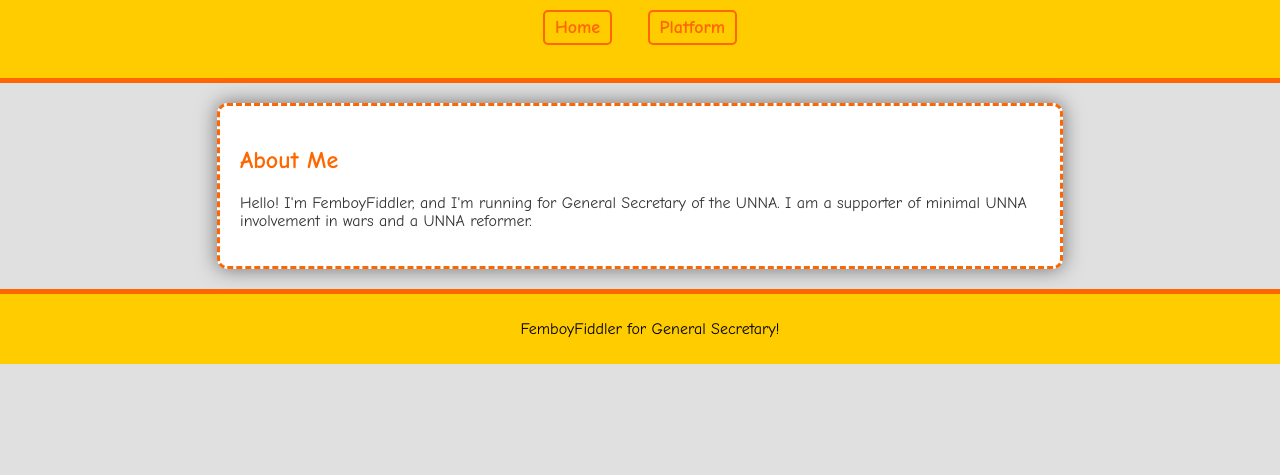
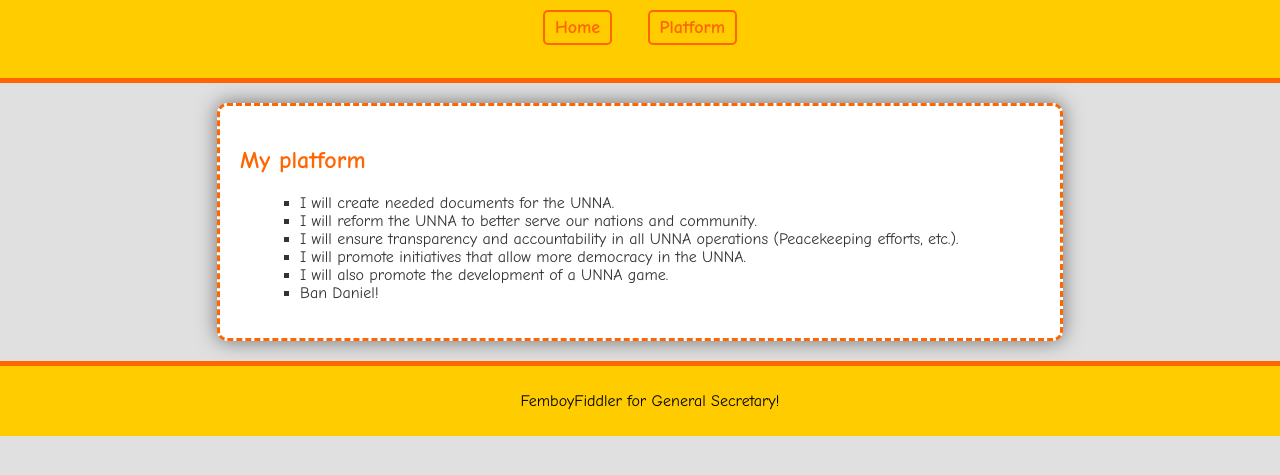
Before and after one commit to deutschween/bioservice, a plain HTML site: page platform.html in a window 1280 px wide. Shown: the part 125-600 px from the top of the page. Drawn offline with Linux system fonts and the light colour scheme.

Commit message:
Update platform.html

```diff
--- a/platform.html
+++ b/platform.html
@@ -100,10 +100,17 @@
     </header>
 
     <div class="container">
-        <section id="about" class="about">
-            <h2>About Me</h2>
-            <p>Hello! I'm FemboyFiddler, and I'm running for General Secretary of the UNNA. I am a supporter of minimal UNNA involvement in wars and a UNNA reformer.</p>
-        </section>
+           <section id="platform" class="platform">
+            <h2>My platform</h2>
+            <ul>
+                <li>I will create needed documents for the UNNA.</li>
+                <li>I will reform the UNNA to better serve our nations and community.</li>
+                <li>I will ensure transparency and accountability in all UNNA operations (Peacekeeping efforts, etc.).</li>
+                <li>I will promote initiatives that allow more democracy in the UNNA.</li>
+                <li>I will also promote the development of a UNNA game.</li>
+                <li>Ban Daniel!</li>
+            </ul>
+         </section>
     </div>
 
     <footer>
```
